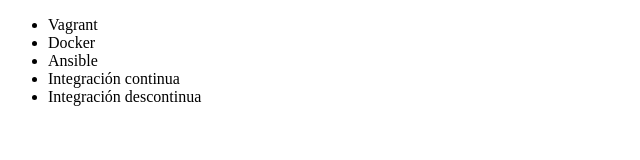
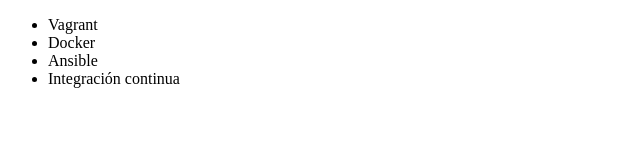
Before and after one commit to Bick90/alura-git, a plain HTML site: page index.html in a window 1280 px wide. Shown: the whole page, without its empty margins (0-640 px from the left). Drawn offline with Linux system fonts and the light colour scheme.

Commit message:
Eliminando linea de codigo

```diff
--- a/index.html
+++ b/index.html
@@ -10,7 +10,6 @@
          <li> Docker </li>
          <li> Ansible </li>
          <li> Integración continua </li>
-         <li> Integración descontinua </li>
      </ul>
 </body>
 </html>
```
